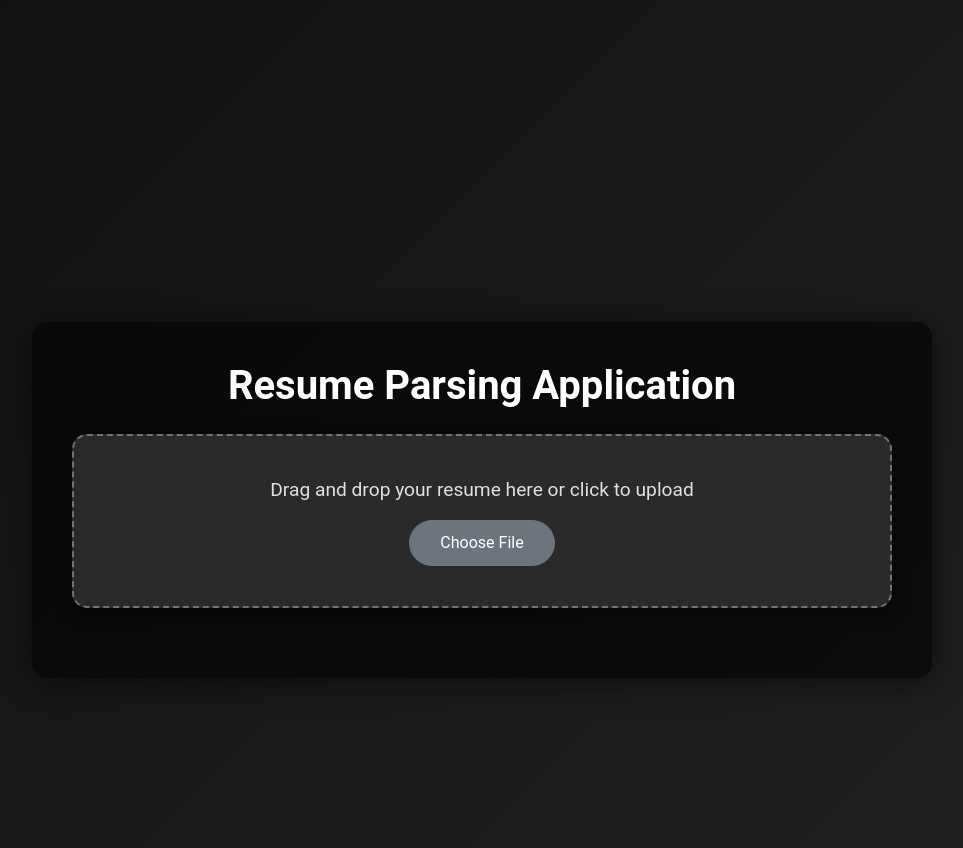
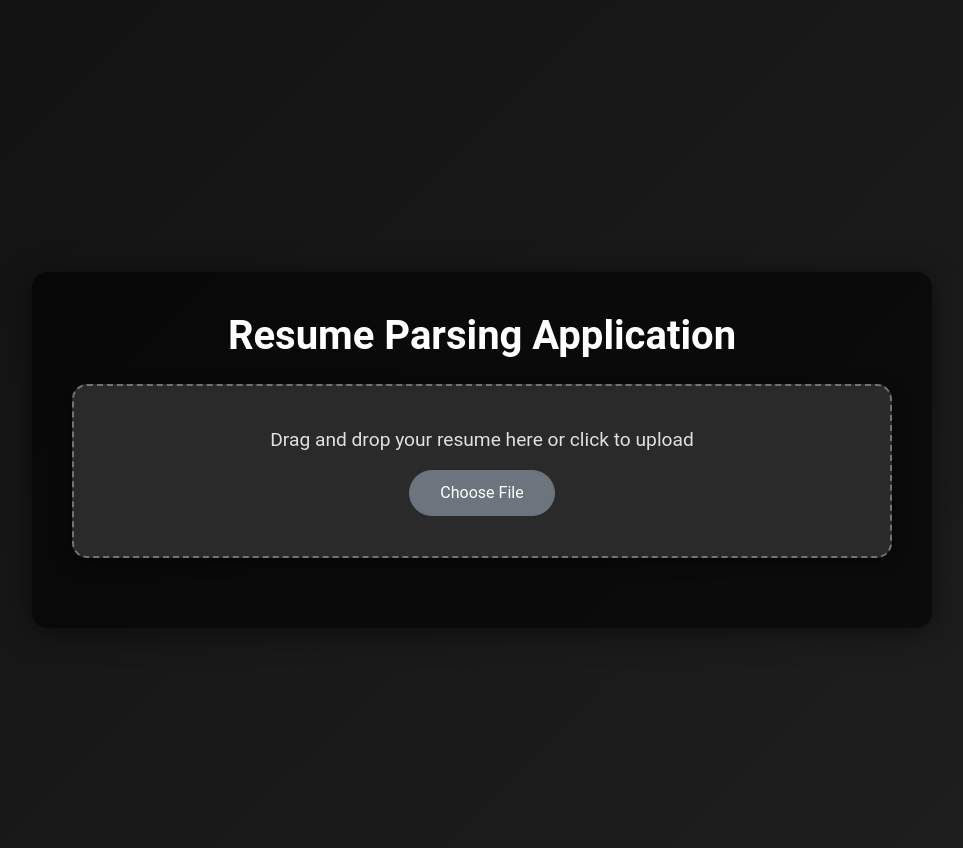
Before and after one commit to DevSingh28/AI_Powered-Resume-Parser, a Django app: page / in a window 1280 px wide. Shown: the whole page, without its empty margins (158-1121 px from the left). Run offline with Django 5.2, Linux system fonts and the light colour scheme.

Commit message:
final commit

```diff
--- a/resume_app/templates/resume_app/upload_resume.html
+++ b/resume_app/templates/resume_app/upload_resume.html
@@ -16,7 +16,7 @@
             justify-content: center;
             align-items: center;
             overflow-x: hidden;
-            padding-top: 200px;
+            padding-top: 100px;
         }
 
         h1, h2 {
--- a/resume_parser/settings.py
+++ b/resume_parser/settings.py
@@ -125,3 +125,5 @@ STATIC_URL = 'static/'
 DEFAULT_AUTO_FIELD = 'django.db.models.BigAutoField'
 MEDIA_URL = '/media/'
 MEDIA_ROOT = os.path.join(BASE_DIR, 'media')
+if not os.path.exists(MEDIA_ROOT):
+    os.makedirs(MEDIA_ROOT)
```
